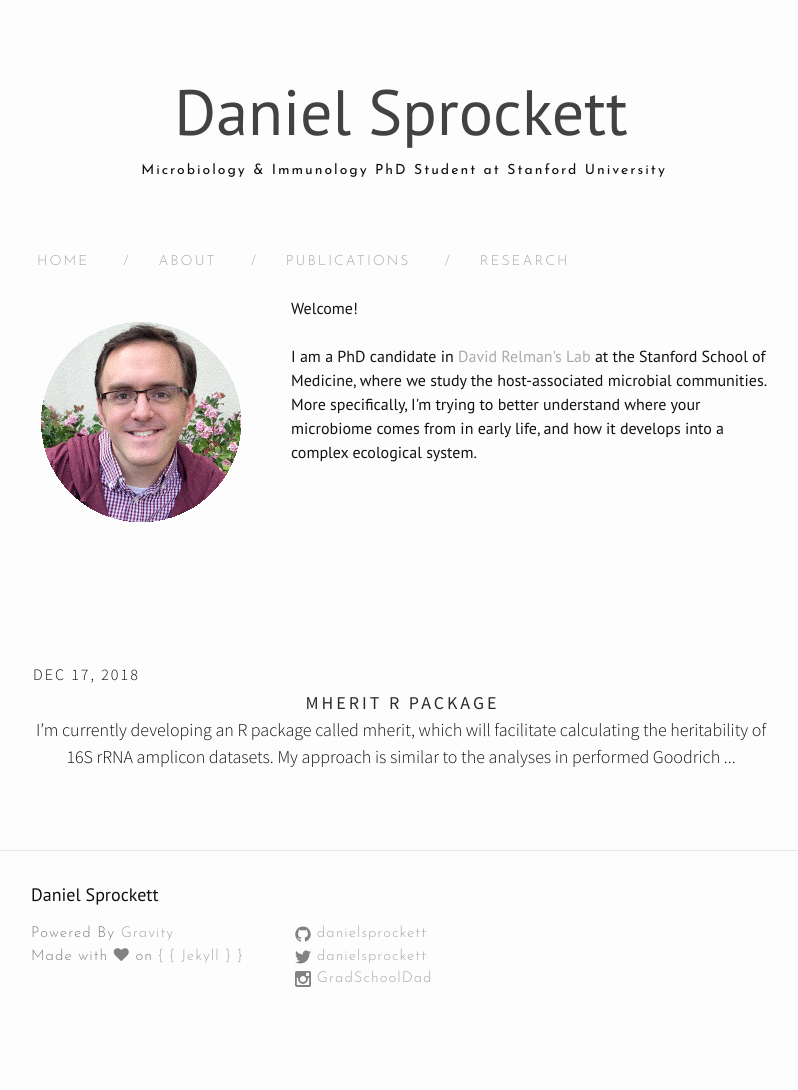
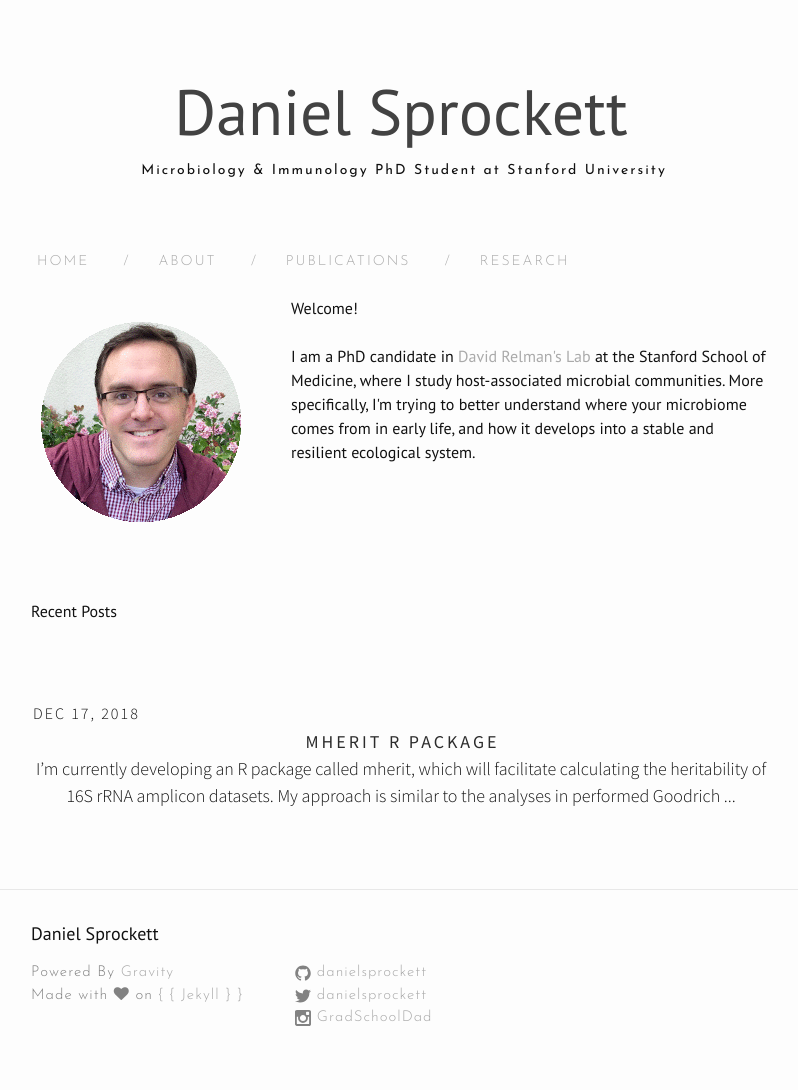
Before and after one commit to DanielSprockett/danielsprockett.github.io, a Jekyll site: the page built from index.html, in a window 1280 px wide. Shown: the whole page, without its empty margins (239-1037 px from the left). Built offline with Jekyll 4.4.1, drawn with Linux system fonts in a browser that asks for light colours; nearby versions of some CDN libraries; the list of posts is cut into pages by our own code; before the commit the page ends 1051 px from its top, so only the background shows below that.

Commit message:
Update index.html

```diff
--- a/index.html
+++ b/index.html
@@ -9,7 +9,7 @@ layout: default
   Welcome!
   <br>
   <br>
-  I am a PhD candidate in <a href="http://med.stanford.edu/relmanlab.html">David Relman's Lab</a> at the Stanford School of Medicine, where we study the host-associated microbial communities. More specifically, I'm trying to better understand where your microbiome comes from in early life, and how it develops into a complex ecological system.
+  I am a PhD candidate in <a href="http://med.stanford.edu/relmanlab.html">David Relman's Lab</a> at the Stanford School of Medicine, where I study host-associated microbial communities. More specifically, I'm trying to better understand where your microbiome comes from in early life, and how it develops into a stable and resilient ecological system.
   <br>
 </p>
 
@@ -19,6 +19,7 @@ layout: default
 <br>
 <br>
 
+<h4>Recent Posts</h4>
 
   {% for post in paginator.posts%}
   <div class="post postContent">
```
